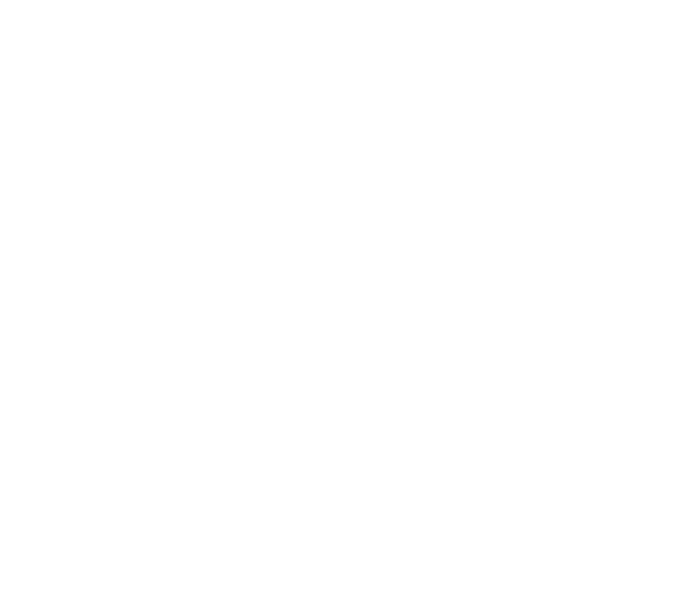
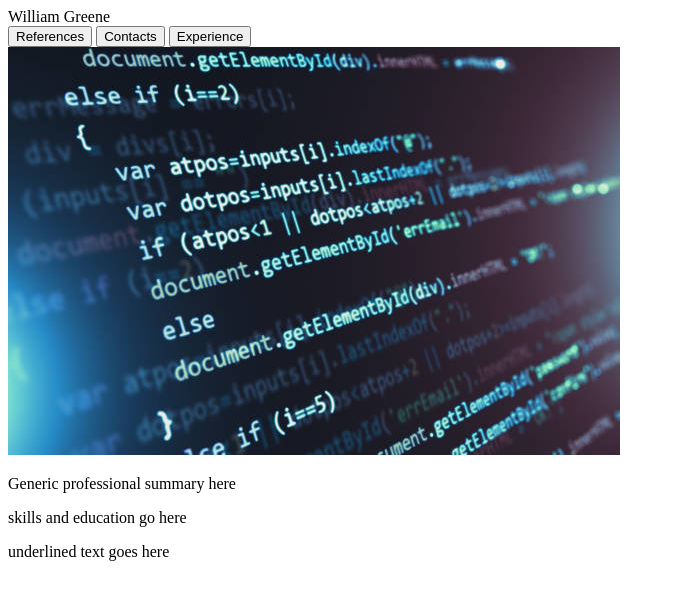
Before and after one commit to wmgreene/resume-site, a plain HTML site: page landing-page.html in a window 1280 px wide. Shown: the whole page, without its empty margins (0-675 px from the left). Drawn offline with Linux system fonts and the light colour scheme.

Commit message:
Created general layout for html

```diff
--- a/landing-page.html
+++ b/landing-page.html
@@ -9,7 +9,38 @@
 </head>
 <body>
     <div id= "container">
+        <div class="head-bar">
+            William Greene
+            <nav class="menu-options">
+                <button id="References">
+                    References
 
+                </button>
+                <button id="Contacts">
+                    Contacts
+
+                </button>
+                <button id="Experience">
+                    Experience
+
+                </button>
+            </nav>
+            <div class="left-side">
+                <img src="epic-code-image.jpg">
+                <p class="professional summary">
+                    Generic professional summary here
+                </p>
+
+            </div>
+            <div class="right-side">
+                <div class="meat">
+                    skills and education go here
+                </div>
+                <p class="underline">
+                    underlined text goes here
+                </p>
+            </div>
+        </div>
 
     </div>
 </body>
```
Also changed, not shown: 1 other file.
